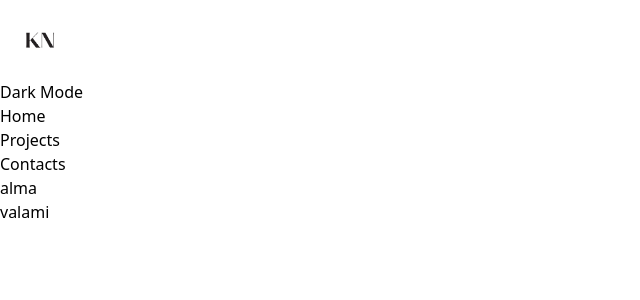
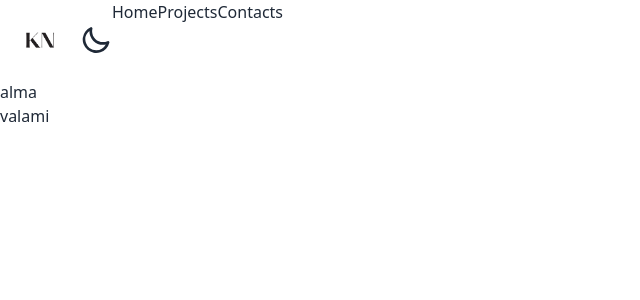
Before and after one commit to krisszcode/portfolio, a Next.js app in the folder frontend/: page / in a window 1280 px wide. Shown: the top 300 px of the page, without its empty margins (0-640 px from the left). Built offline with nearby package versions, Linux system fonts and the light colour scheme.

Commit message:
ADD: daisyui theme and made the darkmode finally

```diff
--- a/frontend/package.json
+++ b/frontend/package.json
@@ -10,8 +10,10 @@
   },
   "dependencies": {
     "autoprefixer": "10.4.14",
+    "daisyui": "^3.5.1",
     "eslint-config-next": "13.4.7",
     "next": "13.4.7",
+    "next-themes": "^0.2.1",
     "postcss": "8.4.24",
     "react": "18.2.0",
     "react-dom": "18.2.0",
--- a/frontend/src/app/components/Logo.tsx
+++ b/frontend/src/app/components/Logo.tsx
@@ -1,16 +1,27 @@
 import React from 'react';
-import logoBlack from 'public/logo-black.png';
-import logoWhite from 'public/logo-white.png';
+import logoBlack from 'public/logoBlack.png';
+import logoWhite from 'public/logoWhite.png';
+import { useTheme } from 'next-themes';
+import Image from 'next/image';
 
-interface LogoProps {
-    darkMode: boolean;
-  }
 
-const Logo = ({ darkMode }: LogoProps) => {
-    const logoSrc = darkMode ? logoWhite.src : logoBlack.src;
-    return (
-        <img src={logoSrc} className='w-10 h-10 m-5' alt="Logo" />
-    );
+const Logo = () => {
+    const { resolvedTheme } = useTheme()
+    let src
+
+    switch (resolvedTheme) {
+      case 'light':
+        src = logoBlack
+        break
+      case 'dark':
+        src = logoWhite
+        break
+      default:
+        src = logoBlack
+        break
+    }
+
+    return <Image src={src} className='w-10 h-10 m-5' width={40} height={40} alt='Logo'/>
 }
 
 export default Logo;
--- a/frontend/src/app/components/Navbar.tsx
+++ b/frontend/src/app/components/Navbar.tsx
@@ -1,16 +1,12 @@
 import React from 'react';
+import ThemeSwitcher from './ThemeSwitcher';
 import Logo from './Logo';
-import { useTheme } from '../context/store';  // Importing the useTheme hook
 
 const Navbar = () => {
-    const { theme, toggleTheme } = useTheme();  // Using the context
-
     return (
-        <nav>
-            <Logo darkMode={theme === 'dark'} />
-            <button onClick={toggleTheme}>
-                {theme === 'dark' ? 'Light Mode' : 'Dark Mode'}
-            </button>
+        <nav className='flex'>
+            <Logo/>
+            <ThemeSwitcher/>
             <p>Home</p>
             <p>Projects</p>
             <p>Contacts</p>
--- /dev/null
+++ b/frontend/src/app/components/ThemeSwitcher.tsx
@@ -0,0 +1,36 @@
+import { useTheme } from "next-themes";
+
+const ThemeSwitcher = () => {
+  const { theme, setTheme } = useTheme();
+
+
+  const toggleTheme = () => {
+    if (theme === "dark" || theme === "system") {
+      setTheme("light");
+    } else {
+      setTheme("dark");
+    }
+  };
+
+  return (
+    <label className="swap swap-rotate">
+      <input type="checkbox" onChange={toggleTheme} />
+      <svg
+        className="swap-on fill-current w-8 h-8"
+        xmlns="http://www.w3.org/2000/svg"
+        viewBox="0 0 24 24"
+      >
+        <path d="M5.64,17l-.71.71a1,1,0,0,0,0,1.41,1,1,0,0,0,1.41,0l.71-.71A1,1,0,0,0,5.64,17ZM5,12a1,1,0,0,0-1-1H3a1,1,0,0,0,0,2H4A1,1,0,0,0,5,12Zm7-7a1,1,0,0,0,1-1V3a1,1,0,0,0-2,0V4A1,1,0,0,0,12,5ZM5.64,7.05a1,1,0,0,0,.7.29,1,1,0,0,0,.71-.29,1,1,0,0,0,0-1.41l-.71-.71A1,1,0,0,0,4.93,6.34Zm12,.29a1,1,0,0,0,.7-.29l.71-.71a1,1,0,1,0-1.41-1.41L17,5.64a1,1,0,0,0,0,1.41A1,1,0,0,0,17.66,7.34ZM21,11H20a1,1,0,0,0,0,2h1a1,1,0,0,0,0-2Zm-9,8a1,1,0,0,0-1,1v1a1,1,0,0,0,2,0V20A1,1,0,0,0,12,19ZM18.36,17A1,1,0,0,0,17,18.36l.71.71a1,1,0,0,0,1.41,0,1,1,0,0,0,0-1.41ZM12,6.5A5.5,5.5,0,1,0,17.5,12,5.51,5.51,0,0,0,12,6.5Zm0,9A3.5,3.5,0,1,1,15.5,12,3.5,3.5,0,0,1,12,15.5Z" />
+      </svg>
+      <svg
+        className="swap-off fill-current w-8 h-8"
+        xmlns="http://www.w3.org/2000/svg"
+        viewBox="0 0 24 24"
+      >
+        <path d="M21.64,13a1,1,0,0,0-1.05-.14,8.05,8.05,0,0,1-3.37.73A8.15,8.15,0,0,1,9.08,5.49a8.59,8.59,0,0,1,.25-2A1,1,0,0,0,8,2.36,10.14,10.14,0,1,0,22,14.05,1,1,0,0,0,21.64,13Zm-9.5,6.69A8.14,8.14,0,0,1,7.08,5.22v.27A10.15,10.15,0,0,0,17.22,15.63a9.79,9.79,0,0,0,2.1-.22A8.11,8.11,0,0,1,12.14,19.73Z" />
+      </svg>
+    </label>
+  );
+};
+
+export default ThemeSwitcher;
--- a/frontend/src/app/context/store.tsx
+++ /dev/null
@@ -1,59 +0,0 @@
-'use client'
-import { createContext, useContext, Dispatch, SetStateAction, useState, useEffect } from "react"
-
-type Theme = 'dark' | 'light';
-
-interface ContextProps {
-    theme: Theme;
-    toggleTheme: () => void;
-}
-
-interface ThemeProviderProps {
-    children: React.ReactNode;
-}
-
-const GlobalContext = createContext<ContextProps | undefined>(undefined);
-
-export const useTheme = () => {
-  const context = useContext(GlobalContext);
-  if (context === undefined) {
-    throw new Error('useTheme must be used within a ThemeProvider');
-  }
-  return context;
-};
-
-export const ThemeProvider = ({ children }: ThemeProviderProps) => {
-  const [theme, setTheme] = useState<Theme>('dark');
-
-  useEffect(() => {
-    const storedTheme = localStorage.getItem('theme');
-
-    if (storedTheme) {
-      setTheme(storedTheme as Theme);
-    } else {
-      const isDarkMode = window.matchMedia('(prefers-color-scheme: dark)').matches;
-      setTheme(isDarkMode ? 'dark' : 'light');
-    }
-  }, []);
-
-  useEffect(() => {
-    if (theme === 'dark') {
-      document.documentElement.classList.add('dark')
-    } else {
-      document.documentElement.classList.remove('dark')
-    }
-    localStorage.setItem('theme', theme);
-  }, [theme]);
-
-  const toggleTheme = () => {
-    setTheme(prev => prev === 'dark' ? 'light' : 'dark');
-  }
-
-  return (
-    <GlobalContext.Provider value={{ theme, toggleTheme }}>
-      {children}
-    </GlobalContext.Provider>
-  );
-}
-
-export const useGlobalContext = () => useContext(GlobalContext)
--- a/frontend/src/app/globals.css
+++ b/frontend/src/app/globals.css
@@ -3,12 +3,12 @@
 @tailwind utilities;
 
 @layer base {
-    body {
-      @apply bg-white text-gray-900 leading-normal p-0 m-0;
+    html {
+      @apply p-0 m-0 w-full h-full
     }
 
-    dark:body {
-    @apply bg-gray-900 text-white leading-normal p-0 m-0;
+    body {
+      @apply p-0 m-0 w-full h-full;
     }
 
     h1, h2, h3, h4, h5, h6 {
--- a/frontend/src/app/layout.tsx
+++ b/frontend/src/app/layout.tsx
@@ -1,5 +1,5 @@
 import './globals.css';
-import { ThemeProvider } from './context/store';
+import { Providers } from './providers';
 
 export const metadata = {
   title: 'Next.js',
@@ -11,12 +11,14 @@ export default function RootLayout({
 }: {
   children: React.ReactNode
 }) {
+
+
   return (
-      <html className='w-full h-full p-0 m-0 overflow-hidden' lang="en">
-        <body className='w-full h-full p-0 m-0 bg-white text-black dark:bg-black dark:text-white'>
-          <ThemeProvider>
-            {children}
-          </ThemeProvider>
+      <html lang="en" suppressHydrationWarning>
+        <body>
+          <Providers>
+              {children}
+          </Providers>
         </body>
       </html>
   )
--- /dev/null
+++ b/frontend/src/app/providers.tsx
@@ -0,0 +1,11 @@
+'use client'
+
+import { ThemeProvider } from 'next-themes'
+
+export function Providers({ children }) {
+  return (
+        <ThemeProvider>
+            {children}
+        </ThemeProvider>
+    )
+}
--- /dev/null
+++ b/frontend/src/app/providers/contextProviderExample.tsx
@@ -0,0 +1,35 @@
+
+'use client';
+
+import { createContext, useContext, Dispatch, SetStateAction, useState } from "react";
+
+type DataType = {
+    firstName: string
+}
+
+interface ContextProps {
+    userId: string,
+    setUserId: Dispatch<SetStateAction<string>>,
+    data: DataType[],
+    setData: Dispatch<SetStateAction<DataType[]>>
+}
+
+const GlobalContext = createContext<ContextProps>({
+    userId: '',
+    setUserId: (): string => '',
+    data: [],
+    setData: (): DataType[] => []
+})
+
+export const GlobalContextProvider = ({ children }) => {
+    const [userId, setUserId] = useState('');
+    const [data, setData] = useState<[] | DataType[]>([]);
+
+    return (
+        <GlobalContext.Provider value={{ userId, setUserId, data, setData }}>
+            {children}
+        </GlobalContext.Provider>
+    )
+};
+
+export const useGlobalContext = () => useContext(GlobalContext);
--- a/frontend/tailwind.config.js
+++ b/frontend/tailwind.config.js
@@ -11,6 +11,9 @@ module.exports = {
     extend: {
     },
   },
-  plugins: [],
+  plugins: [require('daisyui')],
+  daisyui: {
+    themes: ["light", "dark"],
+  },
   layers: ['base', 'components', 'utilities'],
 }
```
Also changed, not shown: frontend/public/logoBlack.png (renamed from frontend/public/logo-black.png), frontend/public/logoWhite.png (renamed from frontend/public/logo-white.png).
